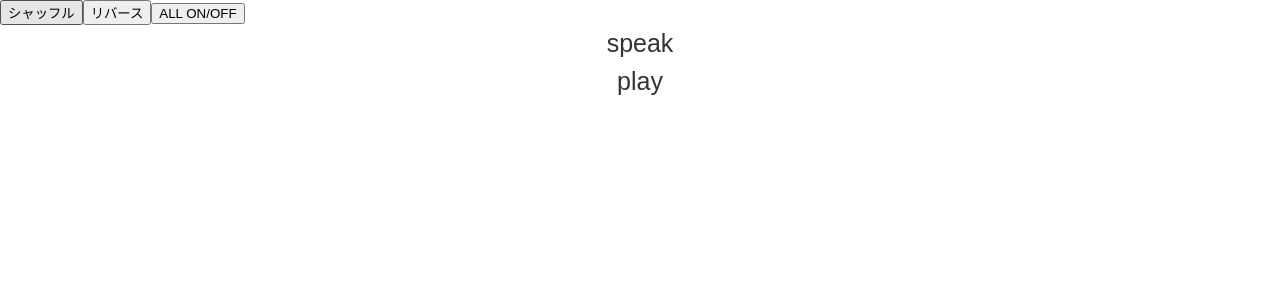
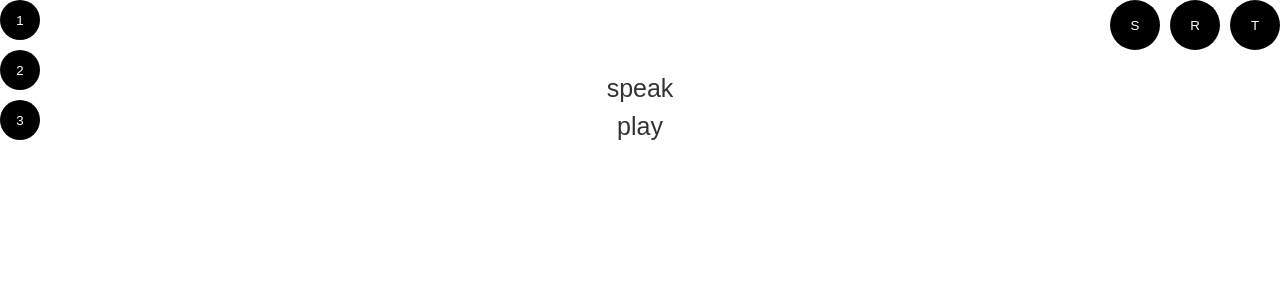
Before and after one commit to kandalog/advanced_speaking, a Next.js app: page / in a window 1280 px wide. Shown: the top 300 px of the page. Built offline with nearby package versions, Linux system fonts and the light colour scheme.

Commit message:
機能作成完了

```diff
--- a/assets/data.ts
+++ b/assets/data.ts
@@ -1,2 +1,8 @@
 export const en = ["speak", "play"];
 export const jp = ["話す", "遊ぶ"];
+
+export const en2 = ["talk", "pay"];
+export const jp2 = ["話す", "払う"];
+
+export const en3 = ["sing", "get"];
+export const jp3 = ["歌う", "取得"];
--- a/assets/question.ts
+++ b/assets/question.ts
@@ -1,12 +1,22 @@
-import { en, jp } from "./data";
+import { en, jp, en2, jp2, en3, jp3 } from "./data";
 
-type questionType = {
+export type questionType = {
   en: string;
   jp: string;
 };
 
 export const questions: questionType[] = [];
+export const questions2: questionType[] = [];
+export const questions3: questionType[] = [];
 
 for (let i = 0; i < en.length; i++) {
   questions.push({ en: en[i], jp: jp[i] });
 }
+
+for (let i = 0; i < en2.length; i++) {
+  questions2.push({ en: en2[i], jp: jp2[i] });
+}
+
+for (let i = 0; i < en3.length; i++) {
+  questions3.push({ en: en3[i], jp: jp3[i] });
+}
--- /dev/null
+++ b/components/Button.tsx
@@ -0,0 +1,17 @@
+import React from "react";
+import styled from "@/styles/Home.module.scss";
+
+type Props = {
+  onClick: (event: React.MouseEvent<HTMLButtonElement>) => void;
+  text: string;
+  name: string;
+};
+
+export const Button = (props: Props) => {
+  const name = props.name;
+  return (
+    <button className={`${styled.btn} ${styled[name]}`} onClick={props.onClick}>
+      {props.text}
+    </button>
+  );
+};
--- a/pages/index.tsx
+++ b/pages/index.tsx
@@ -1,7 +1,13 @@
-import { questions as materialQuestion } from "@/assets/question";
+import {
+  questions as materialQuestion,
+  questions2,
+  questions3,
+  questionType,
+} from "@/assets/question";
 import { useState } from "react";
 
 import styled from "@/styles/Home.module.scss";
+import { Button } from "@/components/Button";
 
 // データを押した時の処理
 const handleOnClick = (e: React.MouseEvent<HTMLDivElement>) => {
@@ -43,11 +49,35 @@ export default function Home() {
     }
   };
 
+  // 質問を変更する
+  function changeQuestion(question: questionType[]) {
+    setQuestions(question);
+  }
+
   return (
+    <>
+      <header className={styled.header}>
+        <Button text="S" name="" onClick={shuffleButton} />
+        <Button text="R" name="" onClick={reverseQuestion} />
+        <Button text="T" name="" onClick={toggleShow} />
+      </header>
       <div className={styled.inner}>
-      <button onClick={shuffleButton}>シャッフル</button>
-      <button onClick={reverseQuestion}>リバース</button>
-      <button onClick={toggleShow}>ALL ON/OFF</button>
+        <Button
+          text="1"
+          name="first"
+          onClick={() => changeQuestion(materialQuestion)}
+        />
+        <Button
+          text="2"
+          name="second"
+          onClick={() => changeQuestion(questions2)}
+        />
+        <Button
+          text="3"
+          name="third"
+          onClick={() => changeQuestion(questions3)}
+        />
+
         {questions.map((question) => (
           <span key={question.en}>
             <div className={styled.question}>
@@ -59,6 +89,7 @@ export default function Home() {
           </span>
         ))}
       </div>
+    </>
   );
 }
 
--- a/styles/Home.module.scss
+++ b/styles/Home.module.scss
@@ -2,6 +2,10 @@
   cursor: pointer;
   font-size: 25px;
   text-align: center;
+}
+
+.inner {
+  padding-top: 20px;
 }
 
 .hidden {
@@ -19,3 +23,52 @@
     line-height: 1.5;
   }
 }
+
+.btn {
+  border: none;
+  background-color: #000;
+  color: #fff;
+  padding: 10px 15px;
+  cursor: pointer;
+  width: 50px;
+  height: 50px;
+  border-radius: 100px;
+  display: flex;
+  justify-content: center;
+  align-items: center;
+}
+
+.first {
+  position: absolute;
+  left: 0;
+  top: 0px;
+  width: 40px;
+  height: 40px;
+}
+
+.second {
+  position: absolute;
+  left: 0;
+  top: 50px;
+  width: 40px;
+  height: 40px;
+}
+
+.third {
+  position: absolute;
+  left: 0;
+  top: 100px;
+  width: 40px;
+  height: 40px;
+}
+
+.header {
+  display: flex;
+  justify-content: end;
+
+  button {
+    &:not(:first-of-type) {
+      margin-left: 10px;
+    }
+  }
+}
```
Lines whose indentation alone changed are shown as unchanged.
